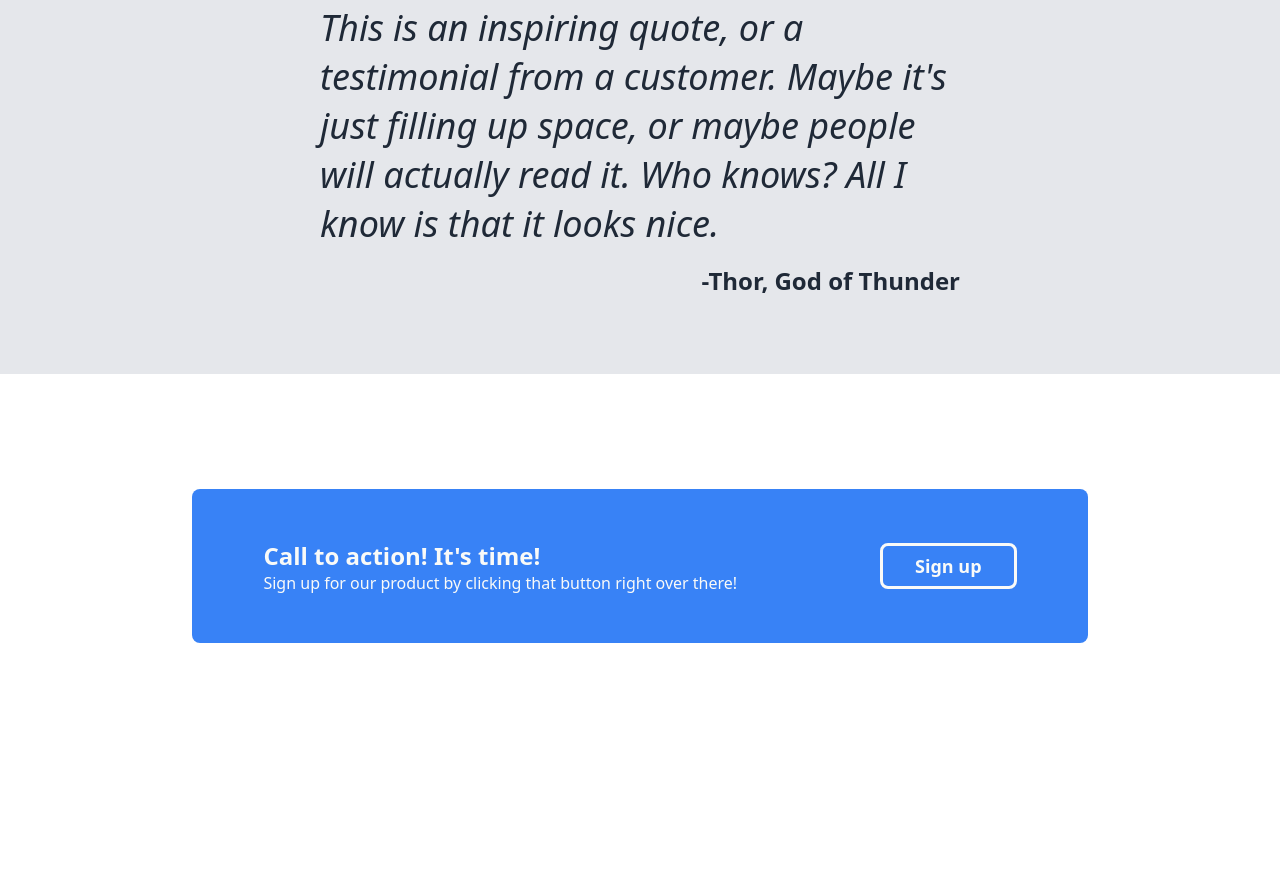
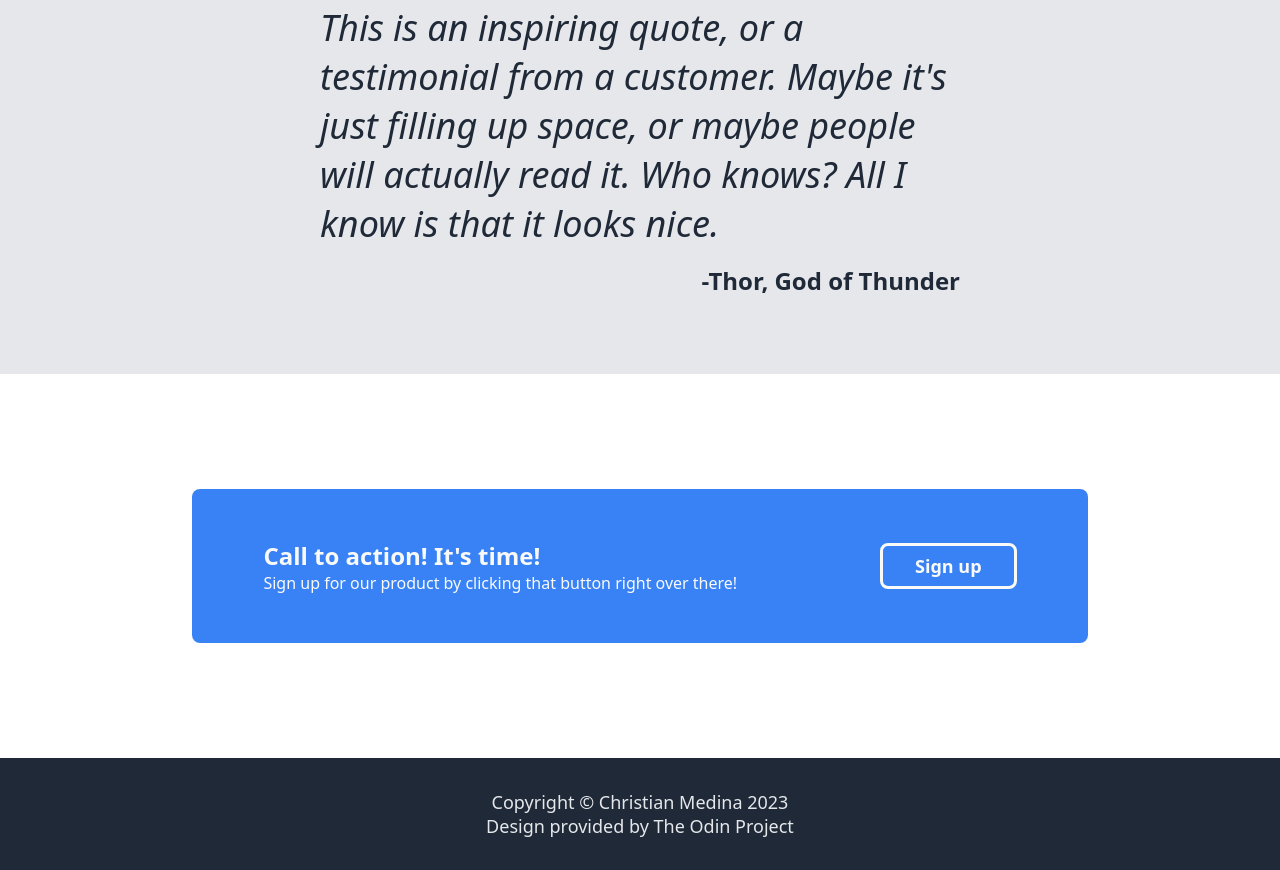
Before and after one commit to cjmedina95/odin-landing, a plain HTML site: page index.html in a window 1280 px wide. Shown: the part 1159-2029 px from the top of the page. Before the commit the page ends 1917 px from the top, so only its background shows below. Drawn offline with Linux system fonts and the light colour scheme.

Commit message:
Add footer

```diff
--- a/css/main.css
+++ b/css/main.css
@@ -236,3 +236,15 @@ body {
     font-size: 18px;
     font-weight: 600;
 }
+
+footer {
+    display: flex;
+    justify-content: center;
+    align-items: center;
+    flex-direction: column;
+    color: #E5E7EB;
+    font-size: 18px;
+    padding-top: 32px;
+    padding-bottom: 32px;
+    background-color: #1F2937;
+}
--- a/index.html
+++ b/index.html
@@ -95,7 +95,8 @@
         </section>
     </main>
     <footer>
-
+        <p>Copyright © Christian Medina 2023</p>
+        <p>Design provided by The Odin Project</p>
     </footer>
 </body>
 </html>
```
